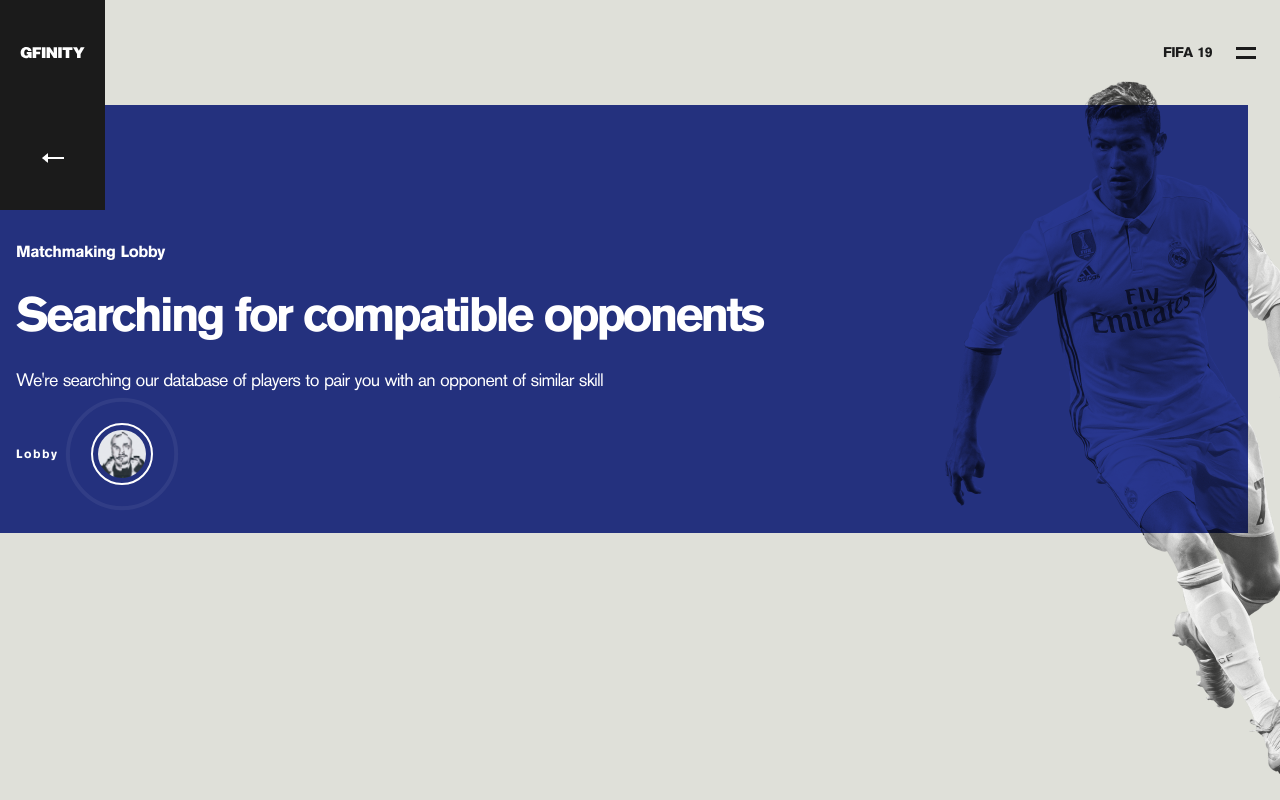
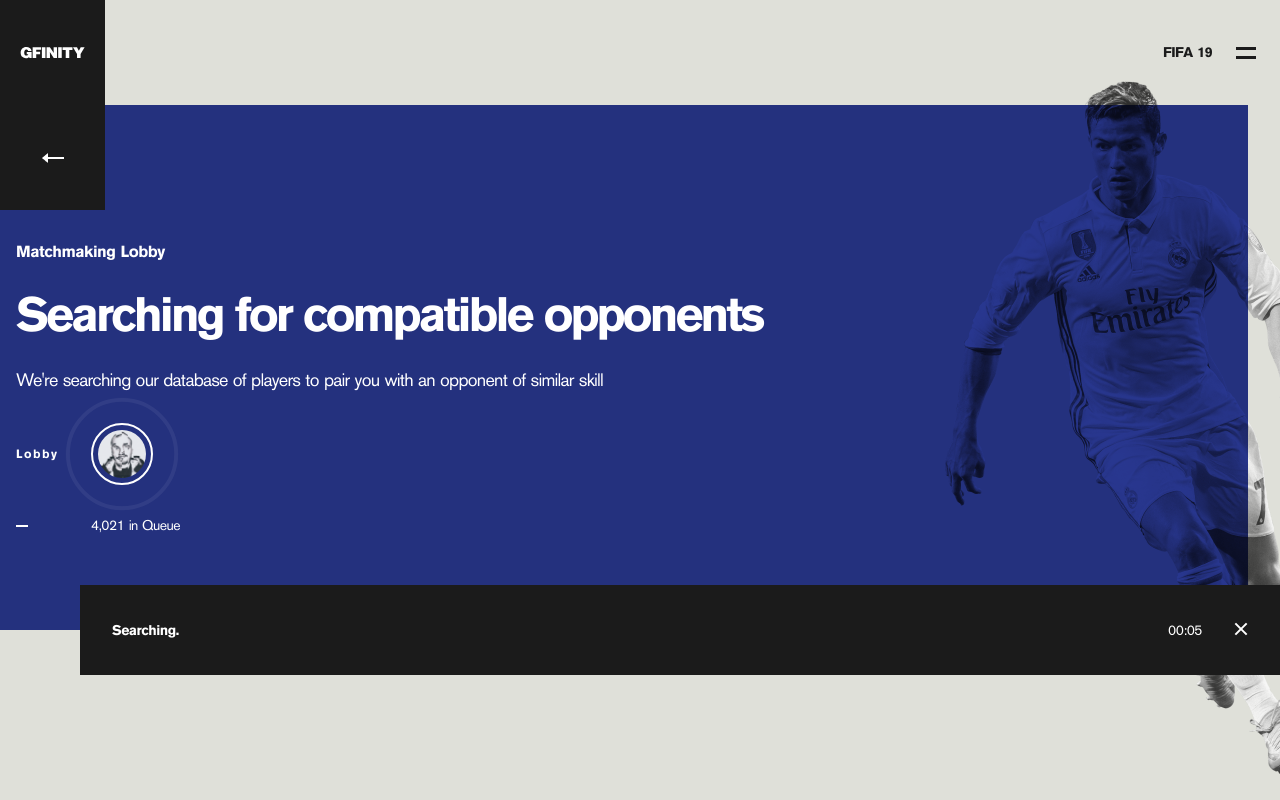
Before and after one commit to jack-carling/gfinity, a Nuxt app: page /search in a window 1280 px wide. Built offline with nearby package versions, Linux system fonts and the light colour scheme.

Commit message:
Update search-page
• Moved avatar into component to reuse for next page
• Added count component to page
• Added menu-bar and refactored meta-head tag code to reuse for 'Searching...' text
• Added timer counter
• Random number between 10-15 will redirect user to next page

```diff
--- /dev/null
+++ b/components/Avatar.vue
@@ -0,0 +1,37 @@
+<template>
+	<div class="avatar">
+		<img src="@/assets/images/gf-avatar-01.png" alt="" />
+	</div>
+</template>
+
+<style lang="scss" scoped>
+div.avatar {
+	border: 2px solid #fff;
+	border-radius: 50%;
+	padding: 5px;
+	position: relative;
+	img {
+		width: 48px;
+		border-radius: 50%;
+	}
+	&:after {
+		content: '';
+		border: 2px solid #fff;
+		border-radius: 50%;
+		position: absolute;
+		top: 0;
+		right: 0;
+		bottom: 0;
+		left: 0;
+		animation: ping 2s cubic-bezier(0, 0, 0.2, 1) infinite;
+	}
+}
+
+@keyframes ping {
+	75%,
+	100% {
+		transform: scale(2);
+		opacity: 0;
+	}
+}
+</style>
--- a/pages/search.vue
+++ b/pages/search.vue
@@ -15,26 +15,57 @@
 				</p>
 				<div class="info flex items-center ml-4">
 					<span class="caption-small-light">Lobby</span>
-					<div class="avatar">
-						<img src="@/assets/images/gf-avatar-01.png" alt="" />
+					<Avatar />
+				</div>
+				<div class="info flex items-center ml-4">
+					<div>
+						<div class="rectangle"></div>
 					</div>
+					<Counter />
 				</div>
 			</section>
+		</section>
+		<section class="menu flex items-center justify-between px-8">
+			<span class="callout-small-light-bold">{{ searching }}</span>
+			<div class="flex">
+				<span class="callout-small-light-reg">{{ time }}</span>
+				<NuxtLink to="/">
+					<img
+						class="ml-8 cursor-pointer"
+						src="@/assets/images/gf-close.svg"
+						alt=""
+					/>
+				</NuxtLink>
+			</div>
 		</section>
 	</main>
 </template>
 
 <script>
 import Back from '~/components/Back.vue'
+import Avatar from '~/components/Avatar.vue'
+import Counter from '~/components/Counter.vue'
 
 export default {
 	layout: 'lobby',
 	components: {
-		Back
+		Back,
+		Avatar,
+		Counter
 	},
 	data() {
 		return {
-			title: 'Gfinity - Searching'
+			searching: 'Searching',
+			timer: 0,
+			randomTime: this.randomInterval(10, 15)
+		}
+	},
+	computed: {
+		title() {
+			return 'Gfinity - ' + this.searching
+		},
+		time() {
+			return new Date(this.timer * 1000).toTimeString().substring(3, 9)
 		}
 	},
 	head() {
@@ -44,10 +75,16 @@
 	},
 	mounted() {
 		setInterval(() => {
-			if (this.title === 'Gfinity - Searching...')
-				return (this.title = 'Gfinity - Searching')
-			this.title += '.'
+			this.timer++
+			if (this.searching === 'Searching...')
+				return (this.searching = 'Searching')
+			this.searching += '.'
 		}, 1000)
+	},
+	methods: {
+		randomInterval(min, max) {
+			return Math.floor(Math.random() * (max - min + 1) + min)
+		}
 	}
 }
 </script>
@@ -74,38 +111,25 @@
 	z-index: 1;
 }
 div.info {
-	padding-bottom: 3rem;
-	span {
+	padding-bottom: 2rem;
+	> :first-child {
 		width: 75px;
 	}
-	div.avatar {
-		border: 2px solid #fff;
-		border-radius: 50%;
-		padding: 5px;
-		position: relative;
-		img {
-			width: 48px;
-			border-radius: 50%;
-		}
-		&:after {
-			content: '';
-			border: 2px solid #fff;
-			border-radius: 50%;
-			position: absolute;
-			top: 0;
-			right: 0;
-			bottom: 0;
-			left: 0;
-			animation: ping 2s cubic-bezier(0, 0, 0.2, 1) infinite;
-		}
+	div.rectangle {
+		height: 2px;
+		width: 12px;
+		background-color: #fff;
+	}
+	&:last-child {
+		padding-bottom: 6rem;
 	}
 }
-
-@keyframes ping {
-	75%,
-	100% {
-		transform: scale(2);
-		opacity: 0;
-	}
+section.menu {
+	width: calc(100% - 80px);
+	height: 90px;
+	background-color: #1b1b1b;
+	position: relative;
+	top: -45px;
+	left: 80px;
 }
 </style>
```
Also changed, not shown: assets/images/gf-close.svg (added).
